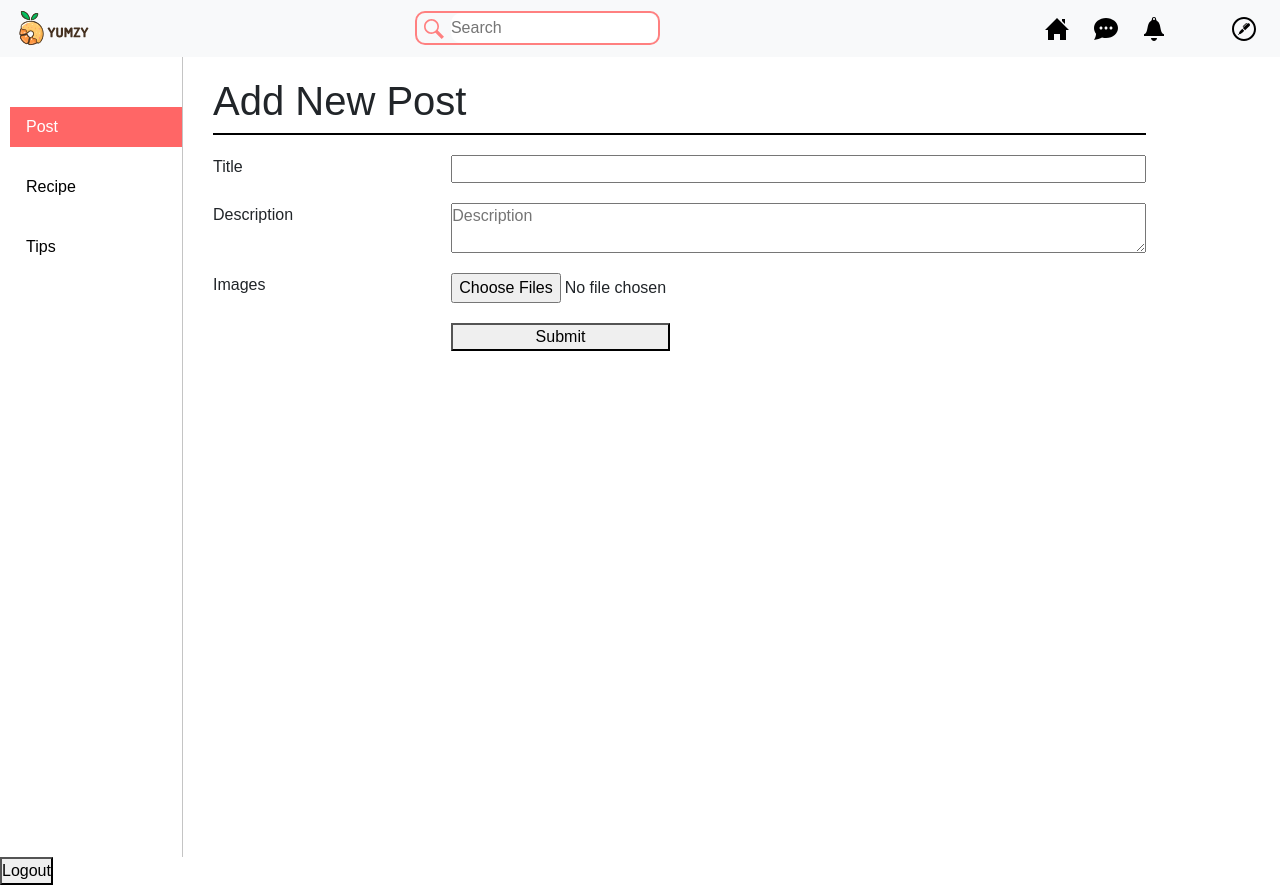
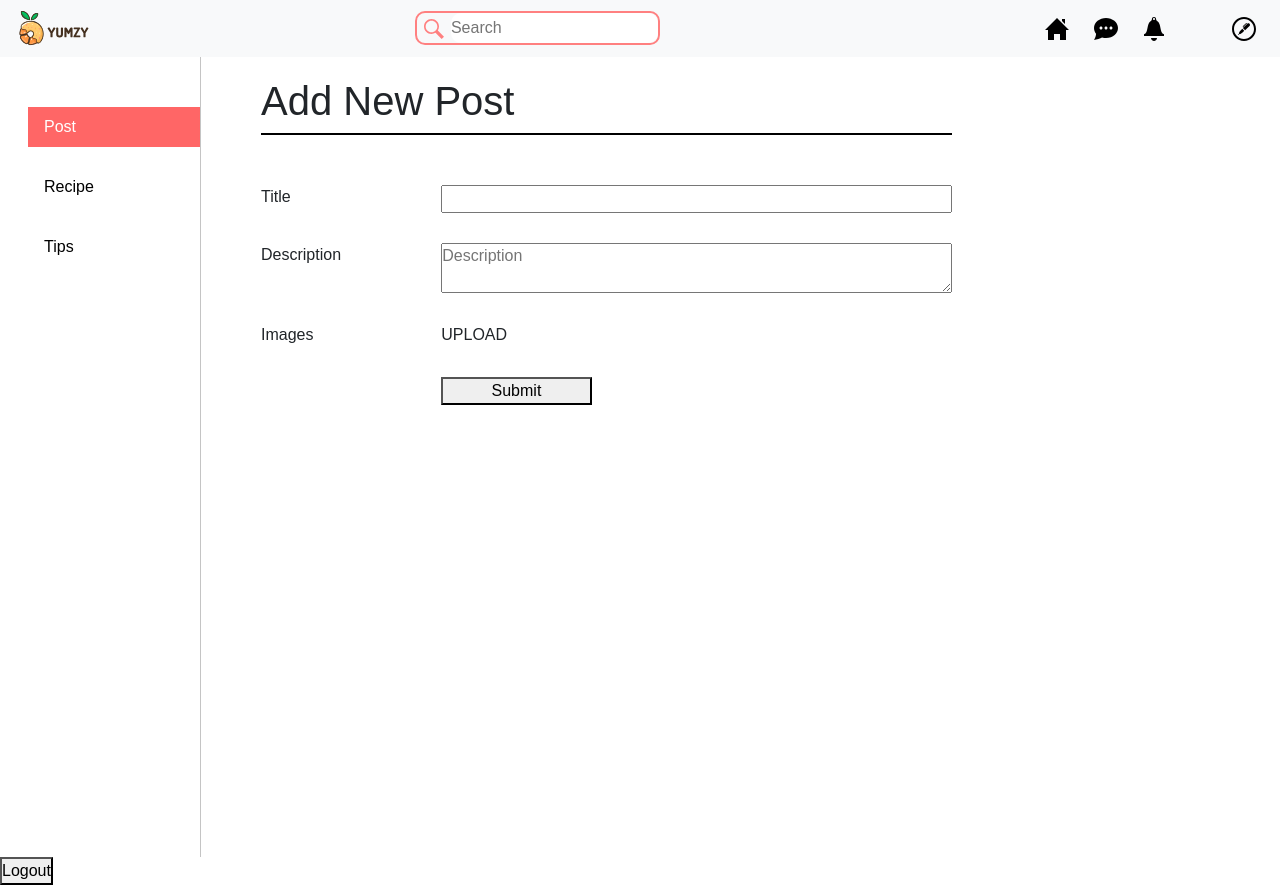
Before and after one commit to Phoenix-Cooperation/yumzy-frontend, a React (Create React App) app: page /create/post in a window 1280 px wide. Built offline with nearby package versions, Linux system fonts and the light colour scheme; no server answers; sample sign-in values are in the browser's storage; some icons are missing.

Commit message:
changed image input in post panel and updated create_content.scss

```diff
--- a/src/assets/stylesheets/layout/_create_content.scss
+++ b/src/assets/stylesheets/layout/_create_content.scss
@@ -1,23 +1,30 @@
 .createContent {
     margin-top: toRem(20);
-    margin-left: toRem(30);
+    margin-left: toRem(60);
     margin-right: toRem(30);
-    width: 90%;
+    width: 60%;
+    // display: flex;
+    // justify-content: space-around;
 
     &__header {
         width: 90%;
         border-bottom: 2px solid black;
+        margin-bottom: toRem(50);
     }
 
     &__form {
         width: 90%;
         margin-top: toRem(20);
         display: grid;
-        gap: toRem(20);
+        gap: toRem(30);
         grid-template-columns: 1fr 1fr 1fr 1fr;
-        grid-template-rows: auto auto auto auto auto ;
+        grid-template-rows: auto auto auto auto auto auto;
 
         textarea {
+            grid-column: 2 / span 3;
+        }
+
+        &__imagesInput {
             grid-column: 2 / span 3;
         }
 
@@ -28,6 +35,13 @@
 
         &__submit {
             grid-column: 2 / span 1;
+            // border: 1px solid $primary-color;
+            // background-color: $primary-color;
+            // width: 97%;
+            // color: white;
+            // padding: toRem(6) toRem(0);
+            // text-align: center;
+            // border-radius: $form-border-radius;
         }
     }
 }
--- a/src/pages/createContent/PostPanel.js
+++ b/src/pages/createContent/PostPanel.js
@@ -1,4 +1,4 @@
-import React, {useState} from "react"
+import React, {useState, useRef} from "react"
 import {useMutation} from "@apollo/client";
 import {CREATE_POST} from "../../Graphql/mutations/contentCreateMutation";
 
@@ -18,6 +18,12 @@ const PostPanel = () => {
       setImages(img);
     }
   };
+
+  const imageInput = React.createRef();
+
+  const focusImageUploadInput = () => {
+    imageInput.current.click();
+  }
 
   /**
    * post content submit function
@@ -63,13 +69,19 @@ const PostPanel = () => {
           className="createContent__form__imagesLabel"
           htmlFor="images">Images</label>
         <input
+          hidden
+          ref={imageInput}
           className="createContent_form_imagesInput"
           type="file"
           name="image"
           multiple
           accept=".jpg, .jpeg, .png"
           onChange={onImageChange} />
-
+        <div
+          className="createContent__form__imagesInput"
+          onClick={focusImageUploadInput}>
+            UPLOAD
+        </div>
 
         <button
           className="createContent__form__submit"
```
